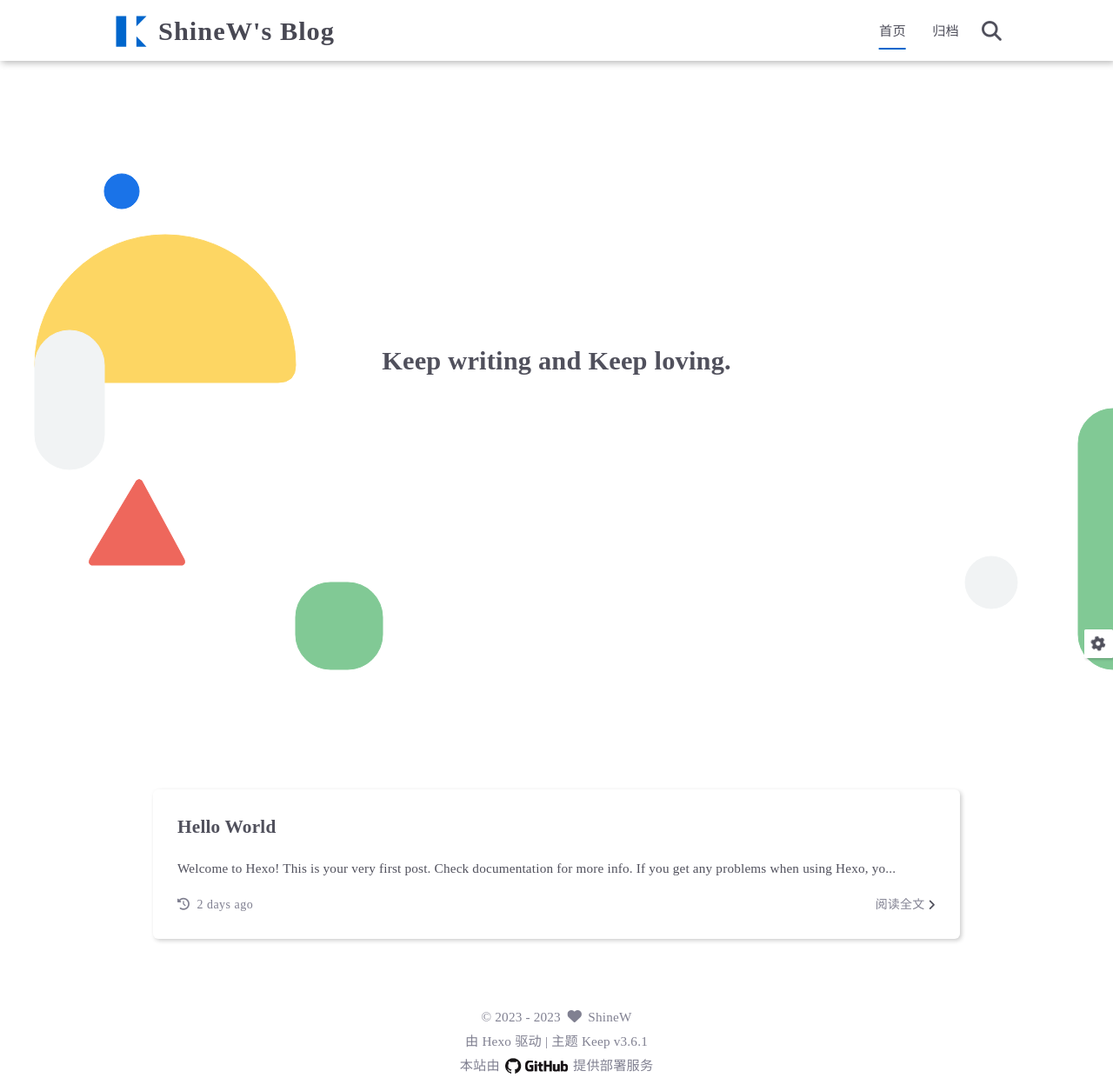
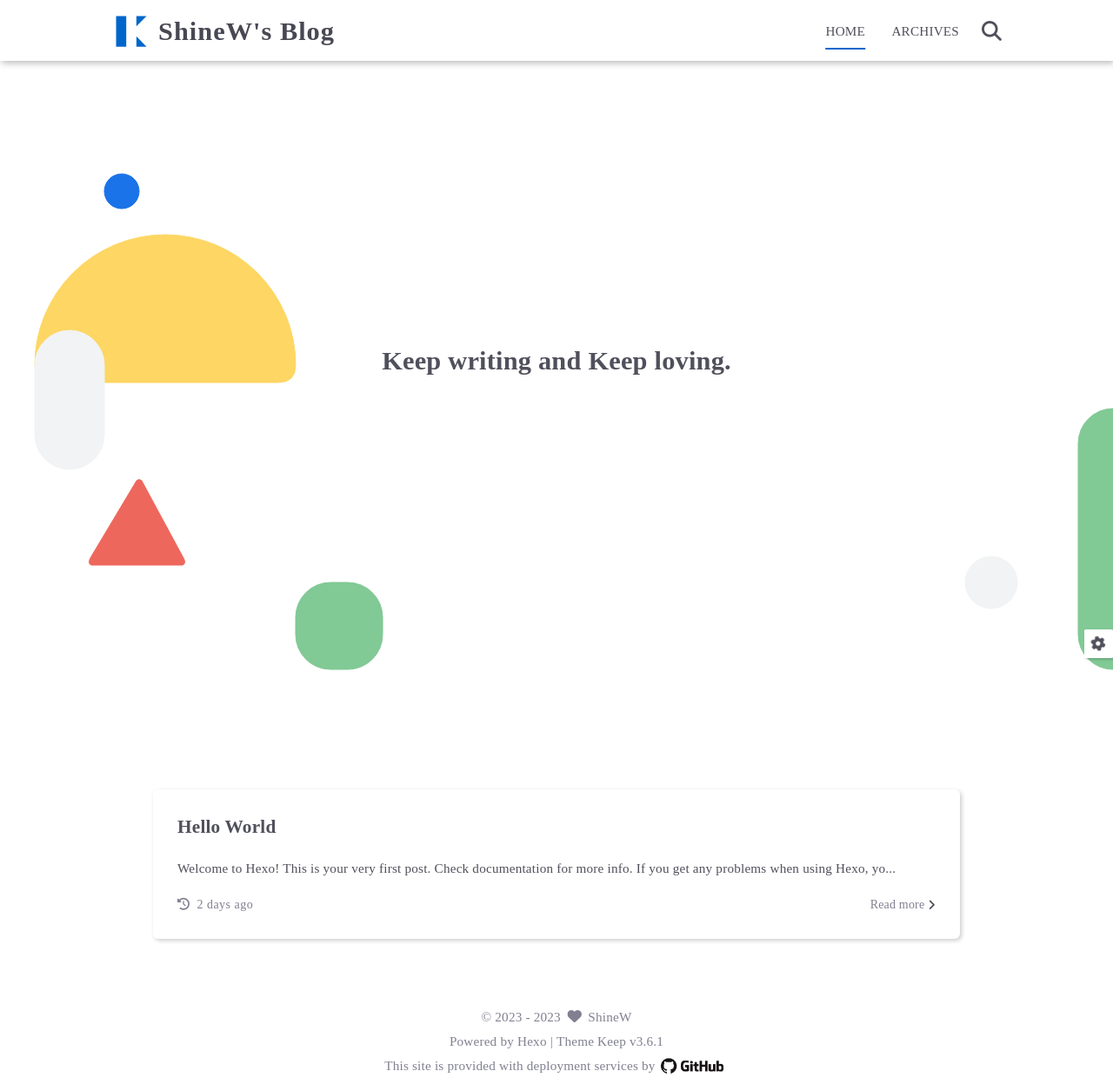
Before and after one commit to ZeroStarkW/ShineW.github.io, a plain HTML site: page index.html in a window 1280 px wide. Shown: the whole page at 87% size. Drawn offline with Linux system fonts and the light colour scheme.

Commit message:
Site updated: 2023-06-12 09:49:47

```diff
--- a/index.html
+++ b/index.html
@@ -97,7 +97,7 @@
                             <a class="active"
                                href="/"
                             >
-                                首页
+                                HOME
                             </a>
                         </li>
 
@@ -105,7 +105,7 @@
                             <a class=""
                                href="/archives"
                             >
-                                归档
+                                ARCHIVES
                             </a>
                         </li>
 
@@ -132,12 +132,12 @@
 
                 <li class="drawer-menu-item flex-center">
                     <a class="active"
-                       href="/">首页</a>
+                       href="/">HOME</a>
                 </li>
 
                 <li class="drawer-menu-item flex-center">
                     <a class=""
-                       href="/archives">归档</a>
+                       href="/archives">ARCHIVES</a>
                 </li>
 
         </ul>
@@ -186,7 +186,7 @@
 
     </div>
 
-    <a class="read-more" href="/2023/06/09/hello-world/">阅读全文&nbsp;<i class="fas fa-angle-right"></i></a>
+    <a class="read-more" href="/2023/06/09/hello-world/">Read more&nbsp;<i class="fas fa-angle-right"></i></a>
 </div>
 
             </li>
@@ -226,13 +226,13 @@
         </div>
 
         <div class="theme-info info-item">
-            由 <a target="_blank" href="https://hexo.io">Hexo</a> 驱动&nbsp;|&nbsp;主题&nbsp;<a class="theme-version" target="_blank" href="https://github.com/XPoet/hexo-theme-keep">Keep v3.6.1</a>
+            Powered by <a target="_blank" href="https://hexo.io">Hexo</a>&nbsp;|&nbsp;Theme&nbsp;<a class="theme-version" target="_blank" href="https://github.com/XPoet/hexo-theme-keep">Keep v3.6.1</a>
         </div>
 
 
             <div class="deploy-info info-item">
 
-                    本站由 <span class="tooltip" data-content="GitHub Pages"><img src="/images/deploy-provider/github.png"></span> 提供部署服务
+                    This site is provided with deployment services by <span class="tooltip" data-content="GitHub Pages"><img src="/images/deploy-provider/github.png"></span>
 
             </div>
 
@@ -299,7 +299,7 @@
                 <input autocomplete="off"
                        autocorrect="off"
                        autocapitalize="off"
-                       placeholder="搜索..."
+                       placeholder="Search..."
                        spellcheck="false"
                        type="search"
                        class="search-input"
```
Also changed, not shown: 2023/06/09/hello-world/index.html (+8 -8 lines), archives/2023/06/index.html (+8 -8 lines), archives/2023/index.html (+8 -8 lines), archives/index.html (+8 -8 lines).
